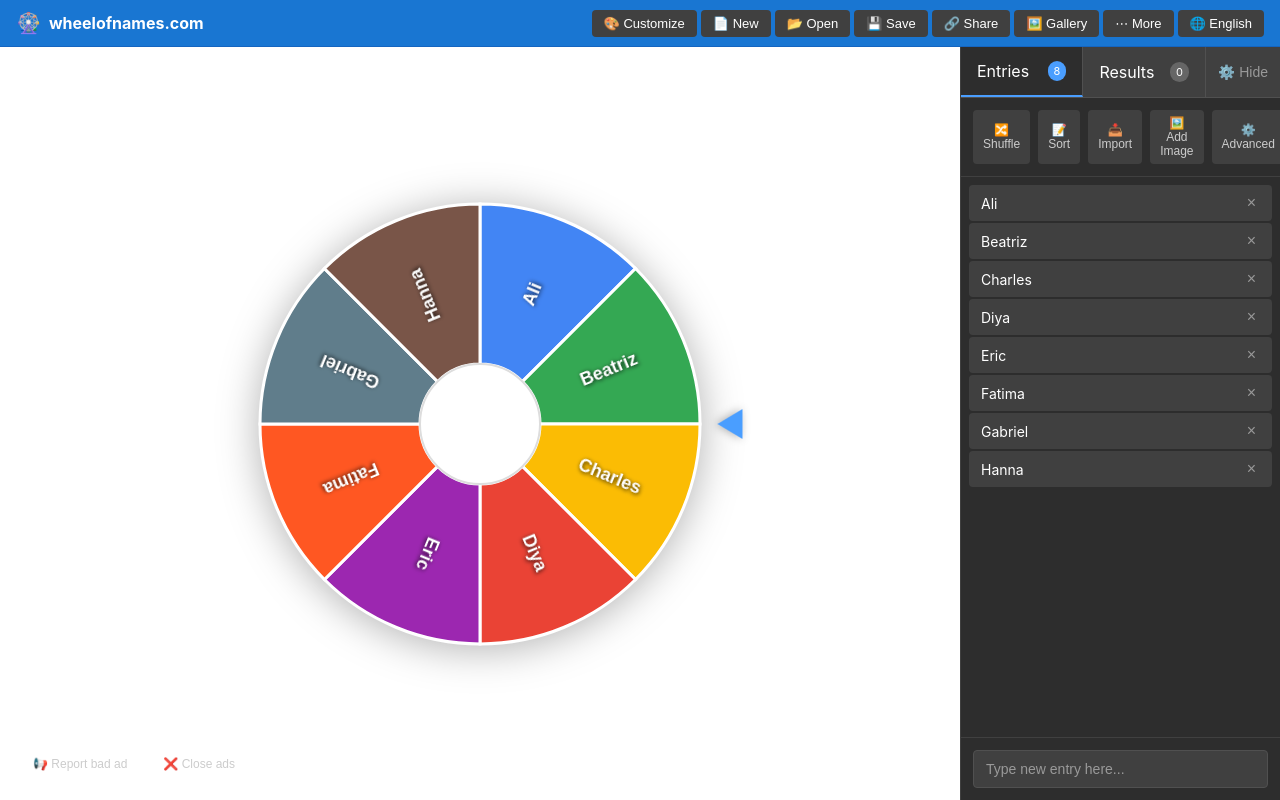
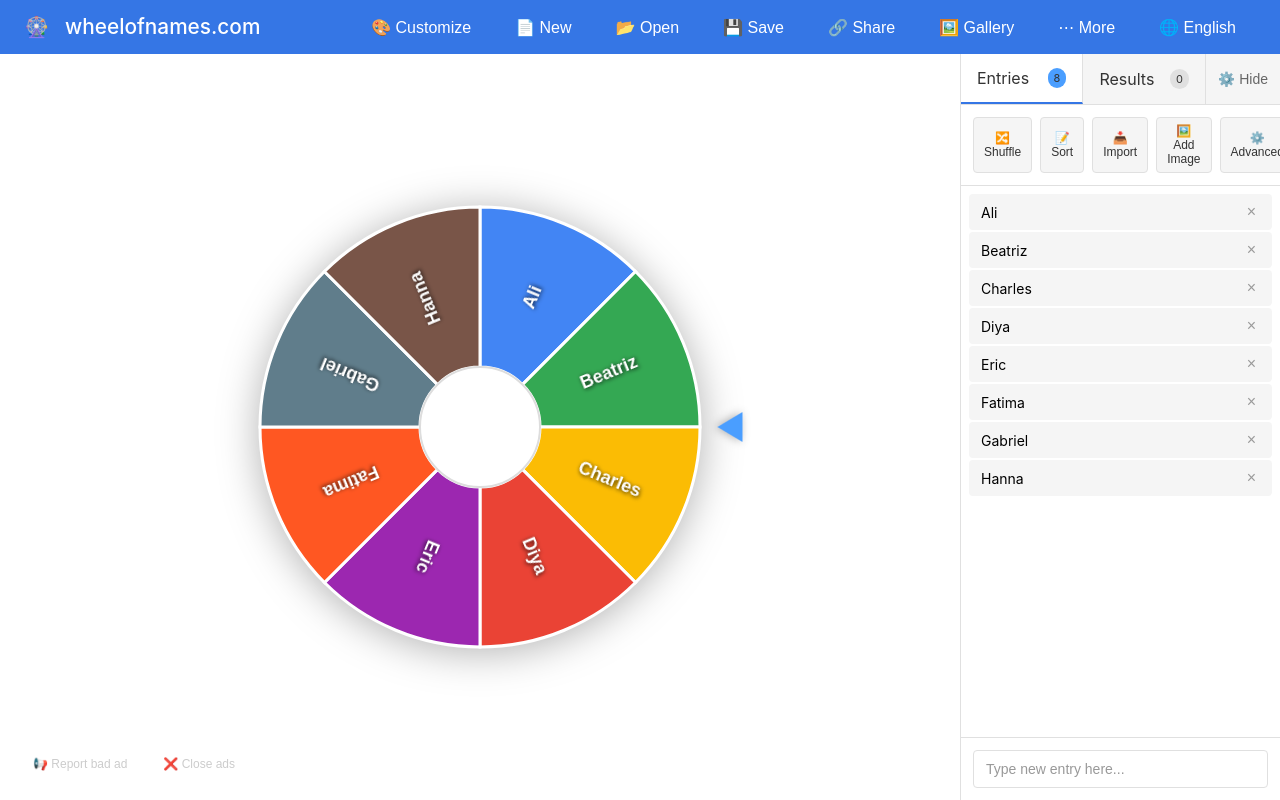
Before and after one commit to Ductu135/WheelOfNames, a React (Vite) app: page / in a window 1280 px wide. Built offline with nearby package versions, Linux system fonts and the light colour scheme.

Commit message:
little change

```diff
--- a/src/App.css
+++ b/src/App.css
@@ -14,13 +14,15 @@
 }
 
 .app-header {
-  background-color: #1976d2;
+  background-color: #3576e5;
   color: #fff;
-  padding: 8px 16px;
+  padding: 0 24px;
   display: flex;
   justify-content: space-between;
   align-items: center;
-  border-bottom: 1px solid #1565c0;
+  height: 54px;
+  border-bottom: none;
+  box-shadow: 0 2px 8px rgba(0,0,0,0.04);
 }
 
 .header-left {
@@ -41,7 +43,10 @@
 }
 
 .logo-text {
-  font-size: 16px;
+  font-size: 1.3em;
+  font-weight: 500;
+  margin-left: 8px;
+  color: #fff;
 }
 
 .header-right {
@@ -50,18 +55,24 @@
 }
 
 .header-btn {
-  background: #404040;
+  background: none;
   border: none;
-  color: white;
+  color: #fff;
+  font-size: 1em;
+  margin: 0 8px;
+  cursor: pointer;
+  display: flex;
+  align-items: center;
+  gap: 4px;
   padding: 6px 12px;
   border-radius: 4px;
-  font-size: 13px;
-  cursor: pointer;
-  transition: background-color 0.2s;
+  transition: background 0.2s;
 }
 
 .header-btn:hover {
-  background: #505050;
+  background: #5997f3;
+  color: #fff;
+  border: none;
 }
 
 .app-main {
@@ -142,43 +153,43 @@
 
 .right-panel {
   width: 320px;
-  background-color: #2d2d2d;
-  border-left: 1px solid #404040;
+  background-color: #fff;
+  border-left: 1px solid #e0e0e0;
   display: flex;
   flex-direction: column;
 }
 
 .panel-tabs {
   display: flex;
-  background-color: #404040;
-  border-bottom: 1px solid #505050;
+  background-color: #f5f5f5;
+  border-bottom: 1px solid #e0e0e0;
   position: relative;
 }
 
 .tab {
-  color: #fff;
+  color: #333;
   flex: 1;
   padding: 12px 16px;
   display: flex;
   align-items: center;
   justify-content: space-between;
   cursor: pointer;
-  border-right: 1px solid #505050;
+  border-right: 1px solid #e0e0e0;
   transition: background-color 0.2s;
 }
 
 .tab:hover {
-  background-color: #4a4a4a;
+  background-color: #eaeaea;
 }
 
 .tab.active {
-  background-color: #2d2d2d;
-  border-bottom: 2px solid #4a9eff;
+  background-color: #fff;
+  border-bottom: 2px solid #3576e5;
 }
 
 .tab-count {
-  background-color: #666;
-  color: white;
+  background-color: #e0e0e0;
+  color: #333;
   font-size: 11px;
   padding: 2px 6px;
   border-radius: 10px;
@@ -193,28 +204,29 @@
 .hide-btn {
   background: none;
   border: none;
-  color: #999;
+  color: #666;
   padding: 12px;
   cursor: pointer;
   font-size: 14px;
 }
 
 .hide-btn:hover {
-  color: white;
-  background-color: #4a4a4a;
+  color: #333;
+  background-color: #f0f0f0;
 }
 
 .panel-controls {
   padding: 12px;
   display: flex;
   gap: 8px;
-  border-bottom: 1px solid #404040;
+  border-bottom: 1px solid #e0e0e0;
+  background-color: #fff;
 }
 
 .panel-btn {
-  background: #404040;
-  border: none;
-  color: #ccc;
+  background: #f5f5f5;
+  border: 1px solid #e0e0e0;
+  color: #333;
   padding: 6px 10px;
   border-radius: 4px;
   font-size: 12px;
@@ -223,25 +235,27 @@
 }
 
 .panel-btn:hover {
-  background: #505050;
-  color: white;
+  background: #e8e8e8;
+  color: #000;
 }
 
 .panel-btn.final.active {
-  background: #505050;
-  color: #fff;
+  background: #f5f5f5;
+  color: #333;
+  border-color: #e0e0e0;
 }
 
 .search-container {
   padding: 8px 12px;
-  border-bottom: 1px solid #404040;
+  border-bottom: 1px solid #e0e0e0;
+  background-color: #fff;
 }
 
 .search-input {
   width: 100%;
-  background: #404040;
-  border: 1px solid #505050;
-  color: white;
+  background: #fff;
+  border: 1px solid #e0e0e0;
+  color: #333;
   padding: 6px 10px;
   border-radius: 4px;
   font-size: 12px;
@@ -250,7 +264,8 @@
 }
 
 .search-input:focus {
-  border-color: #4a9eff;
+  border-color: #3576e5;
+  box-shadow: 0 0 0 2px rgba(53, 118, 229, 0.1);
 }
 
 .search-input::placeholder {
@@ -273,6 +288,7 @@
   flex: 1;
   padding: 8px;
   overflow-y: auto;
+  background-color: #fff;
 }
 
 .entry-item {
@@ -281,11 +297,12 @@
   justify-content: space-between;
   padding: 8px 12px;
   margin-bottom: 2px;
-  background-color: #404040;
+  background-color: #f5f5f5;
   border-radius: 4px;
   transition: background-color 0.2s;
   height: 36px; /* Fixed height for virtual scrolling */
   box-sizing: border-box;
+  color: #000;
 }
 
 .entry-item:hover {
@@ -294,7 +311,7 @@
 
 .entry-name {
   flex: 1;
-  color: white;
+  color: #000;
   font-size: 14px;
 }
 
@@ -316,13 +333,17 @@
 .add-entry {
   padding: 12px;
   border-top: 1px solid #404040;
+  padding: 12px;
+  background: #fff;
+  border-top: 1px solid #e0e0e0;
+  color: #000;
 }
 
 .entry-input {
   width: 100%;
-  background: #404040;
-  border: 1px solid #505050;
-  color: white;
+  background: #fff;
+  border: 1px solid #e0e0e0;
+  color: #000;
   padding: 10px 12px;
   border-radius: 4px;
   font-size: 14px;
@@ -391,9 +412,10 @@
   justify-content: space-between;
   align-items: center;
   padding: 6px 8px;
-  background-color: #404040;
+  background-color: #f5f5f5;
   border-radius: 3px;
   font-size: 13px;
+  color: #222;
 }
 
 .result-time {
```
